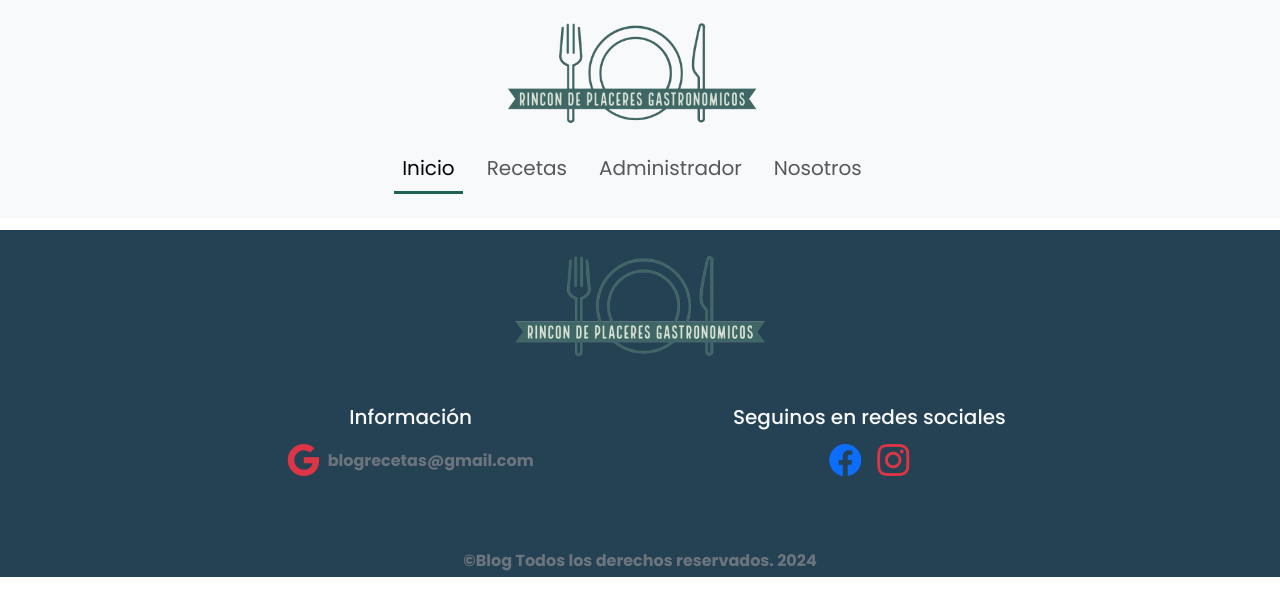
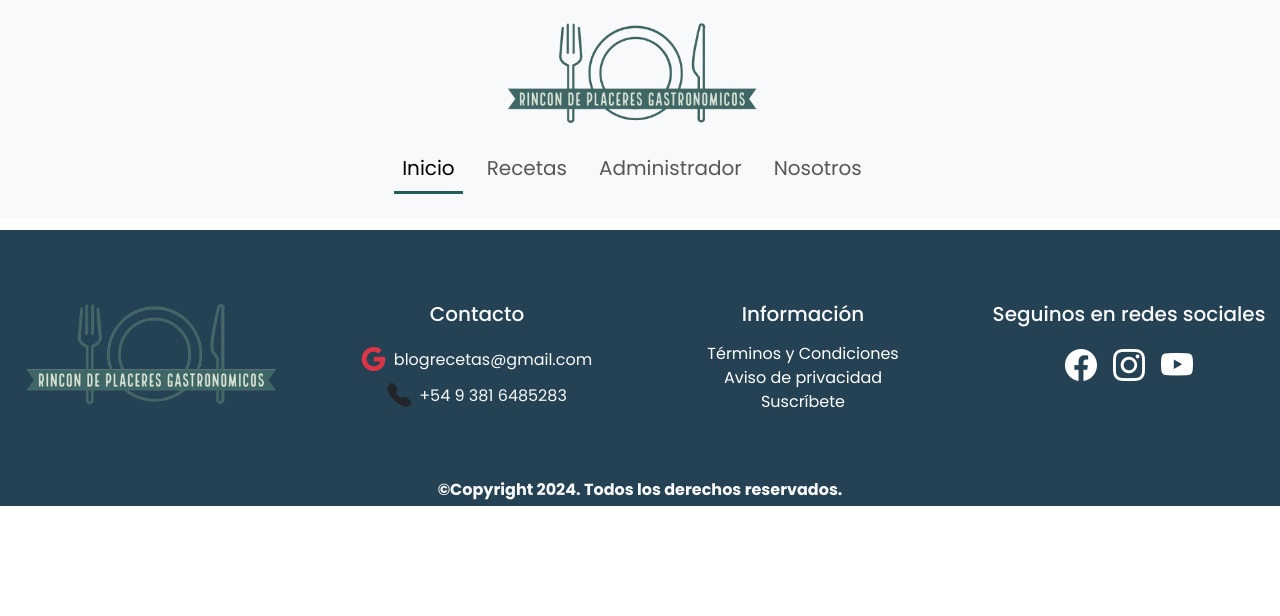
Before and after one commit to brunomry/frontendBlogDeRecetas, a React (Vite) app: page / in a window 1280 px wide. Shown: the top 616 px of the page. Built offline with nearby package versions, Linux system fonts and the light colour scheme.

Commit message:
En componente Footer cambie titulo de columna informacion por contacto y agregue otra columna para iinformacion. Tambien añadi telefono en contacto y icono de youtube en columna de redes sociales.

```diff
--- a/src/App.css
+++ b/src/App.css
@@ -9,21 +9,10 @@
   font-style: normal;
 }
 
-header{
-  height: 230px;
-}
-
-.nav-link{
-  border-bottom: 3px solid #dcd9d6;;
-}
-
-.nav-link.active{
-  border-bottom: 3px solid #206057;
-}
-
-.nav-link:hover{
-  color: #000;
-  border-bottom: 3px solid #206057;
+.poppins-bold {
+  font-family: 'Poppins', sans-serif;
+  font-weight: 700;
+  font-style: normal;
 }
 
 .mainSection {
@@ -34,10 +23,6 @@ header{
   width: 150px;
 }
 
-.bgFooter {
-  background: #254254;
-}
-
 @media all and (min-width:768px){
   .logo{
     width: 250px;
--- a/src/components/common/Footer.jsx
+++ b/src/components/common/Footer.jsx
@@ -1,35 +1,53 @@
 import logo from "../../assets/logoverde.png";
-import {Link} from "react-router-dom";
+import { Link } from "react-router-dom";
+import '../../style/footer.css';
 
 const Footer = () => {
   return (
     <footer className="text-center bgFooter text-light pt-4">
       <section className="mb-5">
-        <article className="text-center">
-          <img src={logo} alt="logo" className="logo"/>
-        </article>
-        <article className="mt-5 mb-4 row justify-content-center gap-4">
-          <div className="col-md-6 col-lg-4">
-            <h5 className="mb-2">Información</h5>
+        <article className="mt-5 mb-4 row justify-content-center gap-5 gap-md-5 gap-xl-0">
+          <div className="text-center col-xl-3">
+            <img src={logo} alt="logo" className="logo" />
+          </div>
+          <div className="col-md-4 col-xl-3">
+            <h5 className="mb-3">Contacto</h5>
+            <p className="d-flex justify-content-center gap-2 align-items-center mb-0">
+              <i className="bi bi-google text-danger fs-4"></i>
+              <span>blogrecetas@gmail.com</span>
+            </p>
             <p className="d-flex justify-content-center gap-2 align-items-center">
-              <i className="bi bi-google text-danger fs-2"></i>
-              <span className="text-secondary fw-bold">blogrecetas@gmail.com</span>
+              <i class="bi bi-telephone-fill text-dark fs-4"></i>
+              <span>+54 9 381 6485283</span>
             </p>
           </div>
-          <div className="col-md-6 col-lg-4">
-            <h5 className="mb-2">Seguinos en redes sociales</h5>
+          <div className="col-md-4 col-xl-3">
+            <h5 className="mb-3">Información</h5>
+            <ul className="list-unstyled">
+              <li><Link to="/error404" className="link text-white">Términos y Condiciones</Link></li>
+              <li><Link to="/error404" className="link text-white">Aviso de privacidad</Link></li>
+              <li><Link to="/error404" className="link text-white">Suscríbete</Link></li>
+            </ul>
+          </div>
+          <div className="col-md-4 col-xl-3">
+            <h5 className="mb-3">Seguinos en redes sociales</h5>
             <div className="d-flex gap-3 justify-content-center">
               <Link to="/error404">
-                <i className="bi bi-facebook fs-2"></i>
+                <i className="bi bi-facebook fs-2 text-white"></i>
               </Link>
               <Link to="/error404">
-                <i className="bi bi-instagram fs-2 text-danger"></i>
+                <i className="bi bi-instagram fs-2 text-white"></i>
+              </Link>
+              <Link to="/error404">
+                <i className="bi bi-youtube fs-2 text-white"></i>
               </Link>
             </div>
           </div>
         </article>
       </section>
-      <p className="text-secondary fw-bold mb-1">&copy;Blog Todos los derechos reservados. 2024</p>
+      <p className="fw-bold mb-1">
+        &copy;Copyright 2024. Todos los derechos reservados.
+      </p>
     </footer>
   );
 };
--- a/src/components/common/Menu.jsx
+++ b/src/components/common/Menu.jsx
@@ -1,6 +1,7 @@
 import { Nav, Navbar, Container } from "react-bootstrap";
 import {Link, NavLink} from "react-router-dom";
 import logo from "../../assets/logoverde.png";
+import '../../style/menu.css';
 
 const Menu = () => {
   return (
--- /dev/null
+++ b/src/style/footer.css
@@ -0,0 +1,7 @@
+.bgFooter {
+  background: #254254;
+}
+
+.link{
+  text-decoration: none;
+}
--- /dev/null
+++ b/src/style/menu.css
@@ -0,0 +1,16 @@
+header{
+  height: 230px;
+}
+
+.nav-link{
+  border-bottom: 3px solid #dcd9d6;;
+}
+
+.nav-link.active{
+  border-bottom: 3px solid #206057;
+}
+
+.nav-link:hover{
+  color: #000;
+  border-bottom: 3px solid #206057;
+}
```
